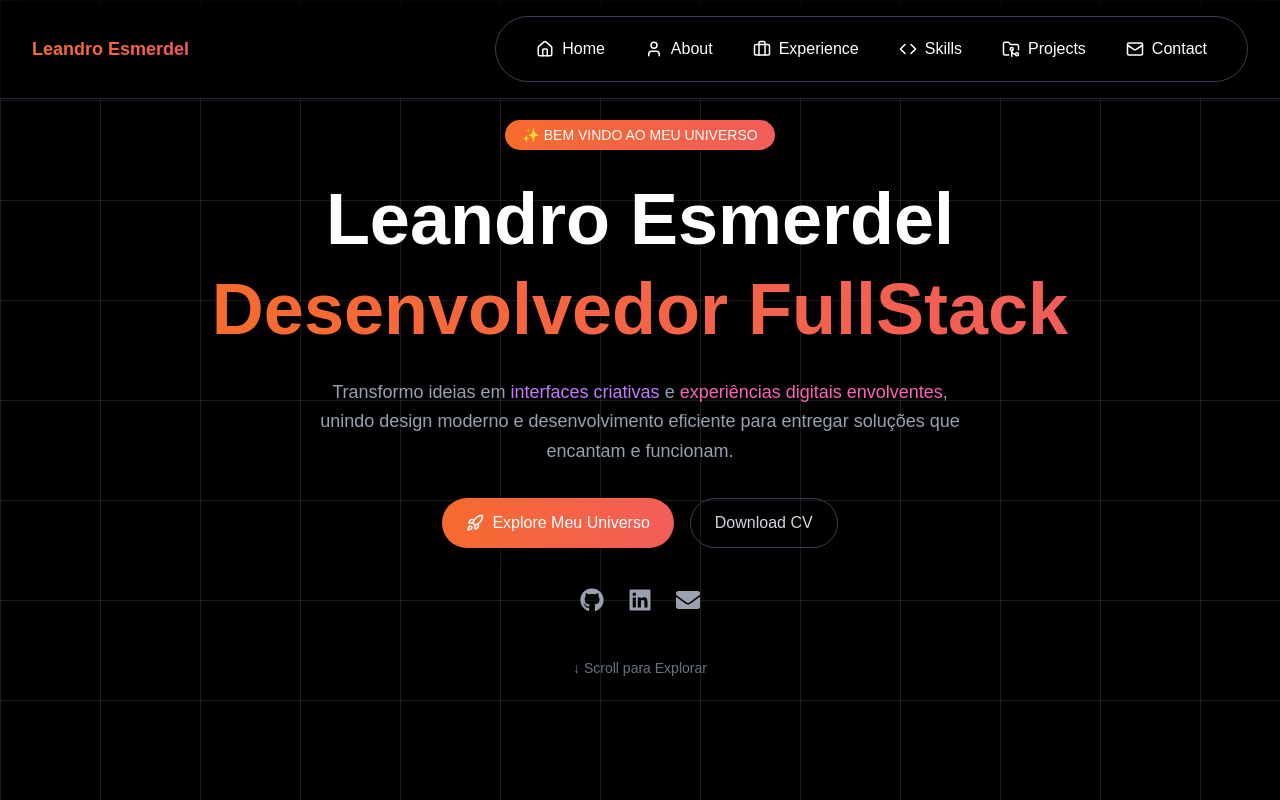
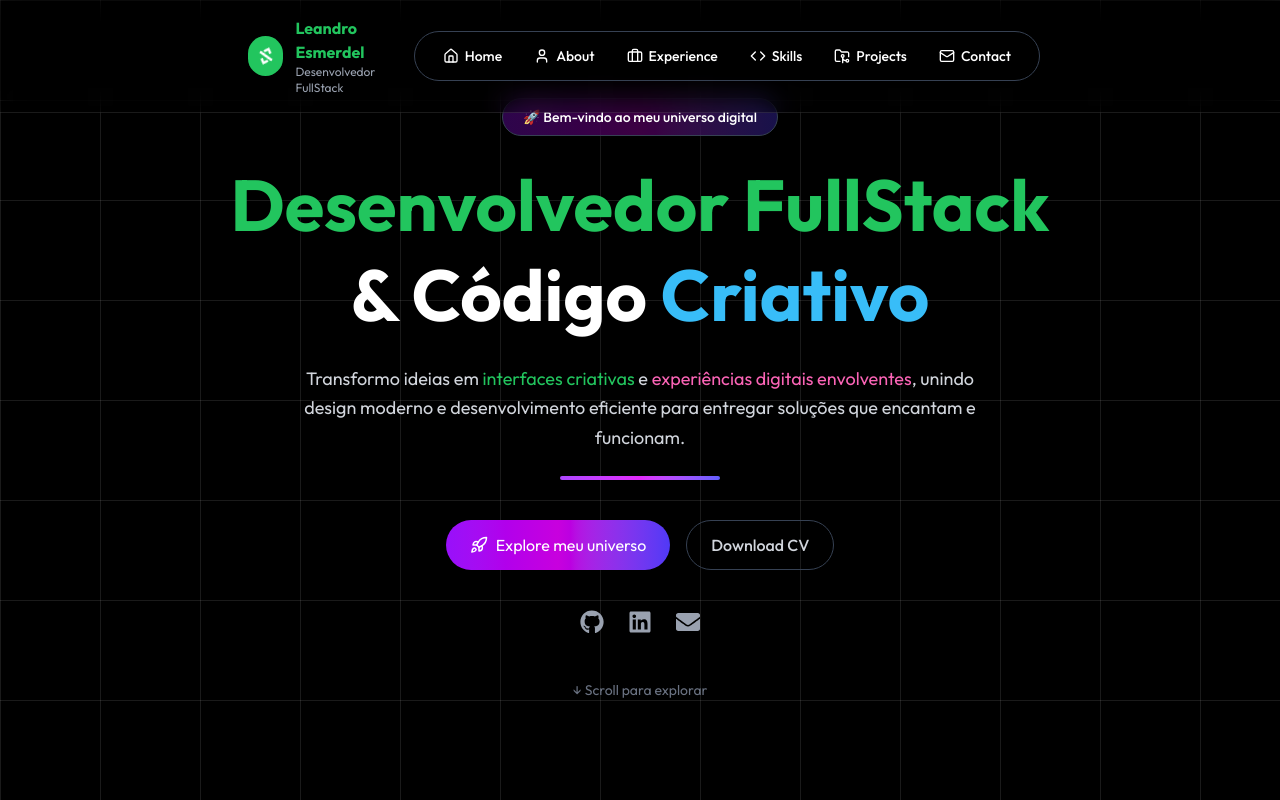
Before and after one commit to esmerdel/Portfolio, a Next.js app: page / in a window 1280 px wide. Shown: the top 800 px of the page. Built offline with nearby package versions, Linux system fonts and the light colour scheme.

Commit message:
Atualizacoes Projeto

```diff
--- a/app/components/Header.tsx
+++ b/app/components/Header.tsx
@@ -2,31 +2,54 @@ import { Home, User, Briefcase, Code, FolderGit2, Mail } from "lucide-react"
 
 export default function Header() {
   return (
-    <header className="fixed top-0 left-0 z-50 flex items-center justify-between w-full px-8 py-4 border-b border-gray-800 bg-black/50 backdrop-blur-md">
-      {/* Nome com gradiente animado */}
-      <h1 className="text-lg font-bold animate-gradient">Leandro Esmerdel</h1>
+    <header className="fixed top-0 left-0 w-full flex items-center justify-between px-60 py-4 backdrop-blur-md bg-black/20 z-50 border-b border-white/10">
 
-      {/* Menu */}
-      <nav className="flex items-center gap-2 px-6 py-3 border border-gray-700 rounded-full bg-black/50">
-        <button className="flex items-center px-4 py-2 space-x-2 font-medium text-white transition-all duration-300 rounded-full hover:bg-white/10">
-          <Home size={18} /> <span>Home</span>
-        </button>
-        <button className="flex items-center px-4 py-2 space-x-2 font-medium text-white transition-all duration-300 rounded-full hover:bg-white/10">
-          <User size={18} /> <span>About</span>
-        </button>
-        <button className="flex items-center px-4 py-2 space-x-2 font-medium text-white transition-all duration-300 rounded-full hover:bg-white/10">
-          <Briefcase size={18} /> <span>Experience</span>
-        </button>
-        <button className="flex items-center px-4 py-2 space-x-2 font-medium text-white transition-all duration-300 rounded-full hover:bg-white/10">
-          <Code size={18} /> <span>Skills</span>
-        </button>
-        <button className="flex items-center px-4 py-2 space-x-2 font-medium text-white transition-all duration-300 rounded-full hover:bg-white/10">
-          <FolderGit2 size={18} /> <span>Projects</span>
-        </button>
-        <button className="flex items-center px-4 py-2 space-x-2 font-medium text-white transition-all duration-300 rounded-full hover:bg-white/10">
-          <Mail size={18} /> <span>Contact</span>
-        </button>
-      </nav>
+      {/* Logo + Nome */}
+      <div className="flex items-center gap-3 ml-2">
+  {/* Círculo com animação */}
+  <div className="w-10 h-10 rounded-full flex items-center justify-center shadow-lg animate-bg-color-dev">
+    <svg
+      stroke="currentColor"
+      fill="white"   // ícone fixo branco
+      strokeWidth="0"
+      viewBox="0 0 640 512"
+      className="text-lg animate-spin-slow"
+      height="1em"
+      width="1em"
+      xmlns="http://www.w3.org/2000/svg"
+    >
+      <path d="M278.9 511.5l-61-17.7c-6.4-1.8-10-8.5-8.2-14.9L346.2 8.7c1.8-6.4 8.5-10 14.9-8.2l61 17.7c6.4 1.8 10 8.5 8.2 14.9L293.8 503.3c-1.9 6.4-8.5 10.1-14.9 8.2zm-114-112.2l43.5-46.4c4.6-4.9 4.3-12.7-.8-17.2L117 256l90.6-79.7c5.1-4.5 5.5-12.3.8-17.2l-43.5-46.4c-4.5-4.8-12.1-5.1-17-.5L3.8 247.2c-5.1 4.7-5.1 12.8 0 17.5l144.1 135.1c4.9 4.6 12.5 4.4 17-.5zm327.2.6l144.1-135.1c5.1-4.7 5.1-12.8 0-17.5L492.1 112.1c-4.8-4.5-12.4-4.3-17 .5L431.6 159c-4.6-4.9-4.3-12.7.8 17.2L523 256l-90.6 79.7c-5.1 4.5-5.5 12.3-.8 17.2l43.5 46.4c4.5 4.9 12.1 5.1 17 .6z"></path>
+    </svg>
+  </div>
+
+  {/* Nome e subtítulo */}
+  <div className="flex flex-col leading-tight">
+    <span className="text-base font-bold animate-color-dev">Leandro Esmerdel</span>
+    <span className="text-xs text-gray-400">Desenvolvedor FullStack</span>
+  </div>
+</div>
+
+  <nav className="flex items-center gap-2 px-4 py-2 border border-gray-700 rounded-full bg-black/50">
+    <a href="#home" className="flex items-center px-3 py-1.5 space-x-1.5 text-sm font-medium text-white transition-all duration-300 rounded-full hover:bg-white/10">
+      <Home size={16} /> <span>Home</span>
+    </a>
+    <a href="#about" className="flex items-center px-3 py-1.5 space-x-1.5 text-sm font-medium text-white transition-all duration-300 rounded-full hover:bg-white/10">
+      <User size={16} /> <span>About</span>
+    </a>
+    <a href="#experience" className="flex items-center px-3 py-1.5 space-x-1.5 text-sm font-medium text-white transition-all duration-300 rounded-full hover:bg-white/10">
+      <Briefcase size={16} /> <span>Experience</span>
+    </a>
+    <a href="#skills" className="flex items-center px-3 py-1.5 space-x-1.5 text-sm font-medium text-white transition-all duration-300 rounded-full hover:bg-white/10">
+      <Code size={16} /> <span>Skills</span>
+    </a>
+    <a href="#projects" className="flex items-center px-3 py-1.5 space-x-1.5 text-sm font-medium text-white transition-all duration-300 rounded-full hover:bg-white/10">
+      <FolderGit2 size={16} /> <span>Projects</span>
+    </a>
+    <a href="#contact" className="flex items-center px-3 py-1.5 space-x-1.5 text-sm font-medium text-white transition-all duration-300 rounded-full hover:bg-white/10">
+      <Mail size={16} /> <span>Contact</span>
+    </a>
+  </nav>
+
     </header>
   )
 }
--- a/app/components/Hero.tsx
+++ b/app/components/Hero.tsx
@@ -1,35 +1,78 @@
-import { FaGithub, FaLinkedin, FaEnvelope } from "react-icons/fa"
-import { Rocket } from "lucide-react"
+"use client";
+
+import { FaGithub, FaLinkedin, FaEnvelope } from "react-icons/fa";
+import { Rocket } from "lucide-react";
+import { motion } from "framer-motion";
+import { useInView } from "react-intersection-observer";
 
 export default function Hero() {
+  const { ref, inView } = useInView({
+    triggerOnce: false,
+    threshold: 0.3,
+  });
+
   return (
-    <section className="relative flex flex-col items-center justify-center min-h-screen text-center px-6">
-      {/* Badge com gradiente animado */}
-      <div className="px-4 py-1 mb-6 text-sm font-medium text-white border rounded-full animate-gradient-bg border-transparent">
-        ✨ BEM VINDO AO MEU UNIVERSO
-      </div>
+    <section
+      ref={ref}
+      className="relative flex flex-col items-center justify-center min-h-screen text-center px-6"
+    >
+      {/* Badge inicial */}
+      <motion.div
+        initial={{ opacity: 0, y: -20 }}
+        animate={inView ? { opacity: 1, y: 0 } : { opacity: 0, y: -20 }}
+        transition={{ duration: 0.5 }}
+        className="px-5 py-2 mb-6 text-sm font-medium text-white border border-gray-700 rounded-full bg-gradient-to-r from-purple-600/30 via-fuchsia-600/30 to-indigo-600/30 backdrop-blur-md shadow-md"
+      >
+        🚀 Bem-vindo ao meu universo digital
+      </motion.div>
 
-      {/* Titulos */}
-      <h1 className="text-5xl font-extrabold leading-tight md:text-7xl">
-        <span className="block text-white">Leandro Esmerdel</span>
-        <span className="block animate-gradient">Desenvolvedor FullStack</span>
-      </h1>
-
-        <p className="mt-6 max-w-2xl text-lg text-gray-400 leading-relaxed">
-        Transformo ideias em <span className="text-purple-400">interfaces criativas</span>{" "}
-        e <span className="text-pink-400">experiências digitais envolventes</span>,
-        unindo design moderno e desenvolvimento eficiente para entregar soluções que
-        encantam e funcionam.
-        </p>
+ <motion.h1
+  initial={{ opacity: 0, y: 40 }}
+  animate={inView ? { opacity: 1, y: 0 } : { opacity: 0, y: 40 }}
+  transition={{ duration: 0.8, ease: "easeOut" }}
+  className="text-5xl md:text-7xl font-extrabold leading-tight"
+>
+  <span className="block animate-color-dev">Desenvolvedor FullStack</span>
+  <span className="text-white">& Código</span>{" "}
+  <span className="animate-color-creative"> Criativo</span>
+</motion.h1>
 
 
-      {/* Botoes */}
-      <div className="flex gap-4 mt-8">
+
+      {/* Subtítulo */}
+      <motion.p
+        initial={{ opacity: 0, y: 40 }}
+        animate={inView ? { opacity: 1, y: 0 } : { opacity: 0, y: 40 }}
+        transition={{ delay: 0.3, duration: 0.8, ease: "easeOut" }}
+        className="mt-6 max-w-2xl text-lg text-gray-300 leading-relaxed"
+      >
+        Transformo ideias em{" "}
+        <span className="animate-color-dev">interfaces criativas</span> e{" "}
+        <span className="text-pink-400">experiências digitais envolventes</span>,
+        unindo design moderno e desenvolvimento eficiente para entregar soluções
+        que encantam e funcionam.
+      </motion.p>
+
+      {/* Linha decorativa */}
+      <motion.div
+        initial={{ opacity: 0, scaleX: 0 }}
+        animate={inView ? { opacity: 1, scaleX: 1 } : { opacity: 0, scaleX: 0 }}
+        transition={{ delay: 0.5, duration: 0.6, ease: "easeOut" }}
+        className="mx-auto mt-6 h-1 w-40 rounded-full bg-gradient-to-r from-purple-500 via-fuchsia-500 to-indigo-500 origin-left"
+      />
+
+      {/* Botões */}
+      <motion.div
+        initial={{ opacity: 0, y: 40 }}
+        animate={inView ? { opacity: 1, y: 0 } : { opacity: 0, y: 40 }}
+        transition={{ delay: 0.6, duration: 0.8, ease: "easeOut" }}
+        className="flex gap-4 mt-10 flex-wrap justify-center"
+      >
         <a
           href="#projects"
-          className="flex items-center gap-2 px-6 py-3 text-white rounded-full shadow-lg transition animate-gradient-bg"
+          className="flex items-center gap-2 px-6 py-3 text-white rounded-full shadow-lg transition bg-gradient-to-r from-purple-600 via-fuchsia-600 to-indigo-600 hover:opacity-90"
         >
-          <Rocket size={18} /> Explore Meu Universo
+          <Rocket size={18} /> Explore meu universo
         </a>
         <a
           href="/cv.pdf"
@@ -38,10 +81,15 @@ export default function Hero() {
         >
           Download CV
         </a>
-      </div>
+      </motion.div>
 
       {/* Sociais */}
-      <div className="flex gap-6 mt-10 text-2xl text-gray-400">
+      <motion.div
+        initial={{ opacity: 0, y: 40 }}
+        animate={inView ? { opacity: 1, y: 0 } : { opacity: 0, y: 40 }}
+        transition={{ delay: 0.9, duration: 0.8, ease: "easeOut" }}
+        className="flex gap-6 mt-10 text-2xl text-gray-400"
+      >
         <a
           href="https://github.com/esmerdel"
           target="_blank"
@@ -59,17 +107,22 @@ export default function Hero() {
           <FaLinkedin />
         </a>
         <a
-          href="leandro_esmerdel@hotmail.com"
+          href="mailto:leandro_esmerdel@hotmail.com"
           className="hover:text-red-400 transition"
         >
           <FaEnvelope />
         </a>
-      </div>
+      </motion.div>
 
       {/* Scroll indicador */}
-      <p className="mt-12 text-sm text-gray-500 animate-bounce">
-        ↓ Scroll para Explorar
-      </p>
+      <motion.p
+        initial={{ opacity: 0 }}
+        animate={inView ? { opacity: 1 } : { opacity: 0 }}
+        transition={{ delay: 1.2, duration: 1 }}
+        className="mt-12 text-sm text-gray-500 animate-bounce"
+      >
+        ↓ Scroll para explorar
+      </motion.p>
     </section>
-  )
+  );
 }
--- a/app/globals.css
+++ b/app/globals.css
@@ -25,28 +25,54 @@ body {
   font-family: Arial, Helvetica, sans-serif;
 }
 
-@keyframes gradient-flow {
-  0% {
-    background-position: 0% 50%;
-  }
-  50% {
-    background-position: 100% 50%;
-  }
-  100% {
-    background-position: 0% 50%;
-  }
+@keyframes color-swap-pair-dev {
+  0%   { color: #38bdf8; } /* Azul */
+  20%  { color: #22c55e; } /* Verde */
+  40%  { color: #f99a16; } /* Laranja */
+  60%  { color: #a855f7; } /* Azul */
+  80%  { color: #ec4899; } /* Rosa */
+  100% { color: #38bdf8; } /* Azul */
 }
 
-.animate-gradient {
-  background: linear-gradient(270deg, #a855f7, #ec4899, #f97316);
-  background-size: 600% 600%;
-  -webkit-background-clip: text;
-  -webkit-text-fill-color: transparent;
-  animation: gradient-flow 8s ease infinite;
+@keyframes color-swap-pair-creative {
+  0%   { color: #a855f7; } /* Roxo */
+  20%  { color: #38bdf8; } /* Azul */
+  40%  { color: #ec4899; } /* Rosa */
+  60%  { color: #ec4899; } /* Rosa mais claro */
+  80%  { color: #a21caf; } /* Rosa mais escuro (Magenta) */
+  100% { color: #a855f7; } /* Roxo */
 }
 
-.animate-gradient-bg {
-  background: linear-gradient(270deg, #a855f7, #ec4899, #f97316);
-  background-size: 600% 600%;
-  animation: gradient-flow 8s ease infinite;
+.animate-color-dev {
+  animation: color-swap-pair-dev 30s steps(1, end) infinite;
 }
+
+.animate-color-creative {
+  animation: color-swap-pair-creative 30s steps(1, end) infinite;
+}
+
+@keyframes bg-color-swap-dev {
+  0%   { background-color: #38bdf8; }  /* Azul */
+  20%  { background-color: #22c55e; }  /* Verde */
+  40%  { background-color: #f99a16; }  /* Laranja */
+  60%  { background-color: #facc15; }  /* Amarelo */
+  80%  { background-color: #a855f7; }  /* Roxo */
+  100% { background-color: #3b82f6; }  /* Volta Azul */
+}
+
+.animate-bg-color-dev {
+  animation: bg-color-swap-dev 30s steps(1, end) infinite;
+}
+
+@keyframes spin-slow {
+  from { transform: rotate(0deg); }
+  to { transform: rotate(360deg); }
+}
+
+.animate-spin-slow {
+  animation: spin-slow 8s linear infinite;
+}
+
+html {
+  scroll-behavior: smooth;
+}
--- a/app/layout.tsx
+++ b/app/layout.tsx
@@ -1,38 +1,32 @@
 import type { Metadata } from "next";
-import { Geist, Geist_Mono } from "next/font/google";
+import { Outfit } from "next/font/google";
 import "./globals.css";
 
-const geistSans = Geist({
-  variable: "--font-geist-sans",
+// Carregar a fonte Outfit
+const outfit = Outfit({
   subsets: ["latin"],
-});
-
-const geistMono = Geist_Mono({
-  variable: "--font-geist-mono",
-  subsets: ["latin"],
+  weight: ["300", "400", "500", "600", "700"], // inclui fininha (300) até bold
 });
 
 export const metadata: Metadata = {
   title: "Leandro Esmerdel",
-  description: "Potfolio de Leandro",
+  description: "Portfolio de Leandro",
 };
 
 export default function RootLayout({
   children,
-}: Readonly<{
-  children: React.ReactNode;
-}>) {
+}: Readonly<{ children: React.ReactNode }>) {
   return (
     <html lang="en">
       <body
-        className={`${geistSans.variable} ${geistMono.variable} relative w-full h-full antialiased bg-transparent`}
+        className={`${outfit.className} relative w-full h-full antialiased bg-transparent`}
       >
-                <div
+        <div
           className="absolute -z-10 inset-0 bg-black"
           style={{
             backgroundImage:
               "linear-gradient(rgba(255,255,255,0.1) 1px, transparent 1px), linear-gradient(90deg, rgba(255,255,255,0.1) 1px, transparent 1px)",
-            backgroundSize: "100px 100px"
+            backgroundSize: "100px 100px",
           }}
         />
         {children}
--- a/package.json
+++ b/package.json
@@ -13,7 +13,8 @@
     "next": "15.5.2",
     "react": "19.1.0",
     "react-dom": "19.1.0",
-    "react-icons": "^5.5.0"
+    "react-icons": "^5.5.0",
+    "react-intersection-observer": "^9.16.0"
   },
   "devDependencies": {
     "@tailwindcss/postcss": "^4",
```
Also changed, not shown: 1 other file (tests, documents, lock files or other folders).
